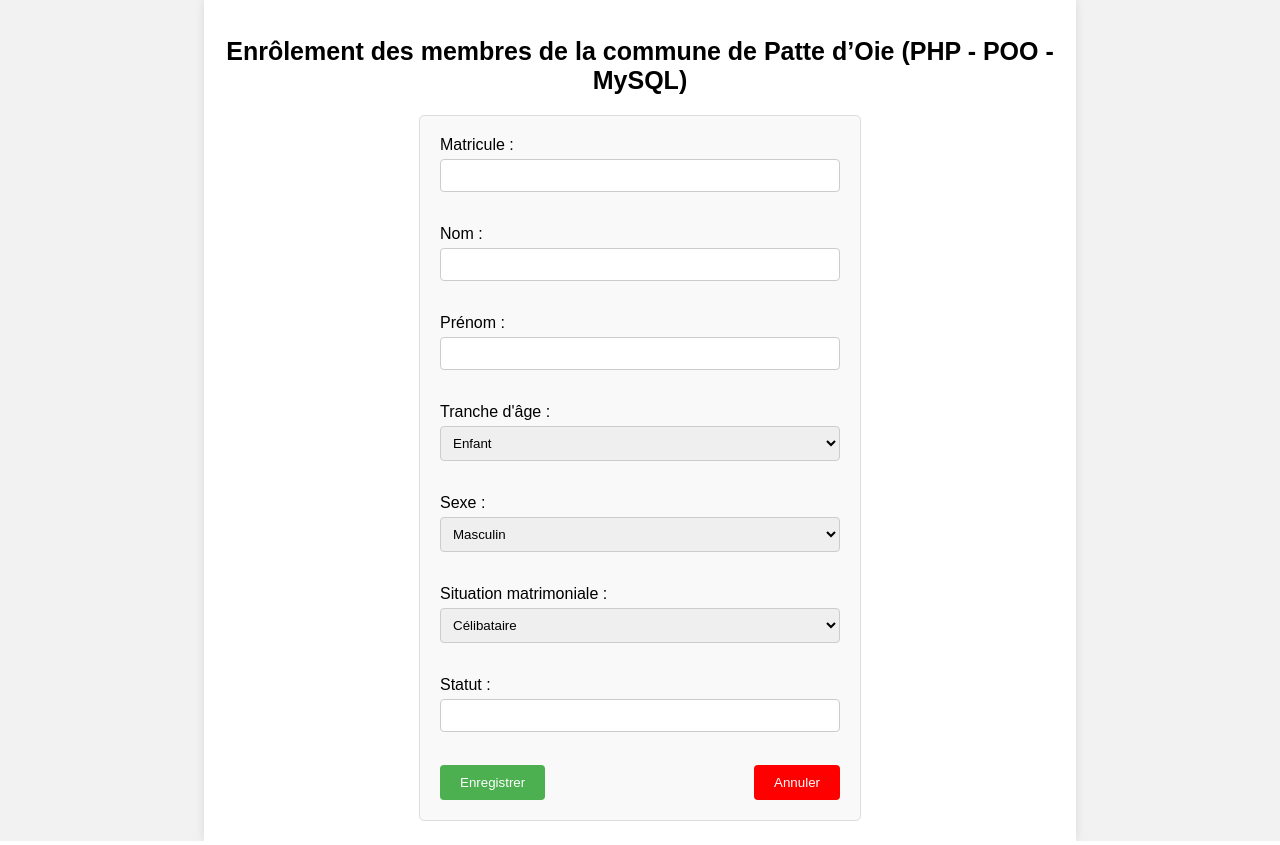
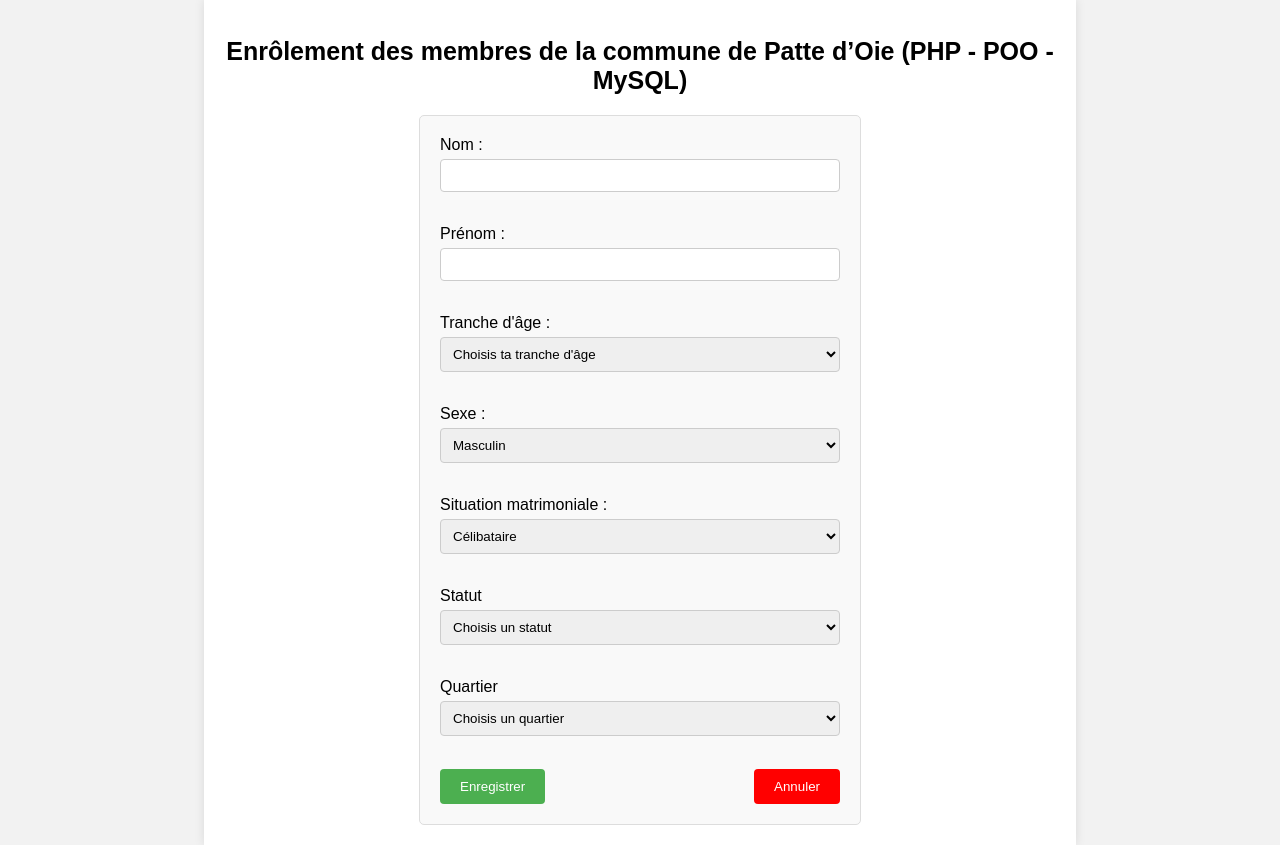
Before and after one commit to ndourmouhammad/Enr-lement-des-membres-de-la-commune, a PHP site: page /create.php in a window 1280 px wide. Run offline with PHP 8.4, Linux system fonts and the light colour scheme; data comes from the database, SQL or seed files in the repository; tables that the repository leaves empty or names only in its code hold one stand-in row (values such as "Sample post").

Commit message:
extensions de la plateforme

```diff
--- a/config.php
+++ b/config.php
@@ -1,22 +1,49 @@
 <?php
 require_once("membre.class.php");
+require_once("statut.class.php");
+require_once("quartier.class.php");
+require_once("tranche.class.php");
+
+
 define('DSN', 'mysql:host=localhost;dbname=commune;charset=utf8');
 define('USER', 'root');
 define('PASSWORD', '');
 
 try {
     $cnx = new PDO(DSN, USER, PASSWORD);
+
+    // Instanciation de Membre
     $matricule="";
     $nom="";
     $prenom="";
-    $trancheAge="";
+    $id_trancheAge=0;
     $sexe="";
     $situationMatrimoniale="";
-    $statut="";
+    $id_statut=0;
+    $id_quartier=0;
 
 
-    $membre = new Membre($matricule, $nom, $prenom, $trancheAge, $sexe,$situationMatrimoniale, $statut, $cnx);
+    $membre = new Membre($matricule, $nom, $prenom, $id_trancheAge, $sexe, $situationMatrimoniale, $id_statut, $id_quartier, $cnx);
     $results = $membre->read();
+
+    // Instanciation de Statut
+    $libelle="";
+
+    $statut = new Statut($cnx, $libelle);
+    $statuts = $statut->getStatut();
+
+    // Instanciation de Quartier
+    $libelle_q="";
+
+    $quartier = new Quartier($cnx, $libelle_q);
+    $quartiers = $quartier->getQuartier();
+
+    // Instanciation de TrancheAge
+    $tranche="";
+
+    $Age = new TrancheAge($cnx, $tranche);
+    $ages = $Age->getAge();
+
 } catch (PDOException $erreur) {
     die('Erreur de connexion : ' . $erreur->getMessage());
 }
--- a/create.php
+++ b/create.php
@@ -1,45 +1,40 @@
 <?php
 require_once("config.php");
 
-
 if ($_SERVER["REQUEST_METHOD"] == "POST") {
     // Récupérer les valeurs soumises par le formulaire
-    $matricule = htmlspecialchars($_POST['matricule']);
     $nom = htmlspecialchars($_POST['nom']);
     $prenom = htmlspecialchars($_POST['prenom']);
-    $trancheAge = htmlspecialchars($_POST['trancheAge']);
+    $id_trancheAge = htmlspecialchars($_POST['trancheAge']);
     $sexe = htmlspecialchars($_POST['sexe']);
     $situationMatrimoniale = htmlspecialchars($_POST['situationMatrimoniale']);
-    $statut = htmlspecialchars($_POST['statut']);
+    $id_statut = htmlspecialchars($_POST['statut']);
+    $id_quartier = htmlspecialchars($_POST['quartier']);
 
-    if ($matricule != "" && $nom != "" && $prenom != "" && $prenom != "" && $trancheAge != "" && $sexe != "" && $situationMatrimoniale != "" && $statut != "") {
-        $membre->create($matricule, $nom, $prenom, $trancheAge, $sexe, $situationMatrimoniale, $statut);
+    if ($nom != "" && $prenom != "" && $id_trancheAge != "" && $sexe != "" && $situationMatrimoniale != "" && $id_statut != "" && $id_quartier != "") {
+        $membre->create($nom, $prenom, $id_trancheAge, $sexe, $situationMatrimoniale, $id_statut, $id_quartier);
     }
 }
+?>
 
+<!DOCTYPE html>
+<html lang="en">
 
-
-?>
-</html><!DOCTYPE html>
-<html lang="en">
 <head>
     <meta charset="UTF-8">
     <meta http-equiv="X-UA-Compatible" content="IE=edge">
-    <meta name="viewport" content="wmatriculeth=device-wmatriculeth, initial-scale=1.0">
-    <title>Enrollement d'un membre</title>
+    <meta name="viewport" content="width=device-width, initial-scale=1.0">
+    <title>Enrôlement d'un membre</title>
     <link rel="stylesheet" href="style.css">
 </head>
+
 <body>
     <div class="container">
         <h1>
-        Enrôlement des membres de la commune de Patte d’Oie
-            (PHP - POO - MySQL)
+            Enrôlement des membres de la commune de Patte d’Oie (PHP - POO - MySQL)
         </h1>
 
         <form action="" method="POST">
-
-        <label for="matricule">Matricule :</label>
-    <input type="text" id="matricule" name="matricule" required><br><br>
             <label for="nom">Nom :</label>
             <input type="text" id="nom" name="nom" required><br><br>
 
@@ -47,11 +42,11 @@ if ($_SERVER["REQUEST_METHOD"] == "POST") {
             <input type="text" id="prenom" name="prenom" required><br><br>
 
             <label for="trancheAge">Tranche d'âge :</label>
-    <select id="trancheAge" name="trancheAge">
-        <option value="Enfant">Enfant</option>
-        <option value="Jeune adulte">Jeune adulte</option>
-        <option value="Adulte">Adulte</option>
-        <option value="Personne âgée">Personne âgée</option>
+            <select name="trancheAge" id="trancheAge" required>
+                <option value="">Choisis ta tranche d'âge</option>
+                <?php foreach ($ages as $age) : ?>
+                    <option value="<?php echo $age->id; ?>"><?php echo $age->tranche; ?></option>
+                <?php endforeach; ?>
             </select><br><br>
 
             <label for="sexe">Sexe :</label>
@@ -68,16 +63,28 @@ if ($_SERVER["REQUEST_METHOD"] == "POST") {
                 <option value="Veuf/Veuve">Veuf/Veuve</option>
             </select><br><br>
 
-    <label for="statut">Statut :</label>
-    <input type="text" id="statut" name="statut"><br><br>
+            <label for="statut">Statut</label>
+            <select name="statut" id="statut" required>
+                <option value="">Choisis un statut</option>
+                <?php foreach ($statuts as $statut) : ?>
+                    <option value="<?php echo $statut->id; ?>"><?php echo $statut->libelle; ?></option>
+                <?php endforeach; ?>
+            </select><br><br>
+
+            <label for="quartier">Quartier</label>
+            <select name="quartier" id="quartier" required>
+                <option value="">Choisis un quartier</option>
+                <?php foreach ($quartiers as $quartier) : ?>
+                    <option value="<?php echo $quartier->id; ?>"><?php echo $quartier->libelle_q; ?></option>
+                <?php endforeach; ?>
+            </select><br><br>
 
             <div class="confirm">
                 <button type="submit">Enregistrer</button>
-    <button type="cancel"> <a href="index.php" > Annuler</a></button>
+                <button type="cancel"><a href="index.php"> Annuler</a></button>
             </div>
-
         </form>
-
     </div>
 </body>
+
 </html>
--- a/crud.interface.php
+++ b/crud.interface.php
@@ -1,6 +1,6 @@
 <?php
 interface Icrud{
-    public function create($matricule, $nom, $prenom, $trancheAge, $sexe, $situationMatrimoniale, $statut);
+    public function create($nom, $prenom, $id_trancheAge, $sexe, $situationMatrimoniale, $id_statut, $id_quartier);
     public function update($matricule, $nom, $prenom, $trancheAge, $sexe, $situationMatrimoniale, $statut);
     public function delete($matricule);
     public function read();
--- a/membre.class.php
+++ b/membre.class.php
@@ -10,23 +10,25 @@ class Membre implements Icrud
     private $matricule;
     private $nom;
     private $prenom;
-    private $trancheAge;
+    private $id_trancheAge;
     private $sexe;
     private $situationMatrimoniale;
-    private $statut;
+    private $id_statut;
+    private $id_quartier;
     private $cnx;
 
 
     // la méthode magique __construct
-    public function __construct($matricule, $nom, $prenom, $trancheAge, $sexe, $situationMatrimoniale, $statut, $cnx)
+    public function __construct($matricule, $nom, $prenom, $id_trancheAge, $sexe, $situationMatrimoniale, $id_statut, $id_quartier, $cnx)
     {
         $this->matricule = $matricule;
         $this->nom = $nom;
         $this->prenom = $prenom;
-        $this->trancheAge = $trancheAge;
+        $this->id_trancheAge = $id_trancheAge;
         $this->sexe = $sexe;
         $this->situationMatrimoniale = $situationMatrimoniale;
-        $this->statut = $statut;
+        $this->id_statut = $id_statut;
+        $this->id_quartier = $id_quartier;
         $this->cnx = $cnx;
     }
 
@@ -60,11 +62,11 @@ class Membre implements Icrud
 
     public function getTrancheAge()
     {
-        return $this->trancheAge;
+        return $this->id_trancheAge;
     }
     public function setTrancheAge($n_trancheAge)
     {
-        $this->trancheAge = $n_trancheAge;
+        $this->id_trancheAge = $n_trancheAge;
     }
 
     public function getSexe()
@@ -87,27 +89,47 @@ class Membre implements Icrud
 
     public function getStatut()
     {
-        return $this->statut;
+        return $this->id_statut;
     }
     public function setStatut($n_statut)
     {
-        $this->statut = $n_statut;
+        $this->id_statut = $n_statut;
+    }
+
+    public function getQuartier()
+    {
+        return $this->id_quartier;
+    }
+    public function setQuartier($n_quartier)
+    {
+        $this->id_quartier = $n_quartier;
     }
 
     // Implementations des methodes de l'interface
-    public function create($matricule, $nom, $prenom, $trancheAge, $sexe, $situationMatrimoniale, $statut)
+    public function create($nom, $prenom, $id_trancheAge, $sexe, $situationMatrimoniale, $id_statut, $id_quartier)
     {
         try {
-            $sql = 'INSERT INTO membre (matricule, nom, prenom, trancheAge, sexe, situationMatrimoniale, statut) VALUES(:matricule, :nom, :prenom, :trancheAge, :sexe, :situationMatrimoniale, :statut)';
-            $req = $this->cnx->prepare($sql);
-            $req->bindValue(':matricule', $matricule);
-            $req->bindValue(':nom', $nom);
-            $req->bindValue(':prenom', $prenom);
-            $req->bindValue(':trancheAge', $trancheAge);
-            $req->bindValue(':sexe', $sexe);
-            $req->bindValue(':situationMatrimoniale', $situationMatrimoniale);
-            $req->bindValue(':statut', $statut);
-            $req->execute();
+            // Insérer le nouveau membre sans spécifier le matricule
+            $sql_insert = 'INSERT INTO membre (nom, prenom, id_trancheAge, sexe, situationMatrimoniale, id_statut, id_quartier) VALUES(:nom, :prenom, :trancheAge, :sexe, :situationMatrimoniale, :statut, :quartier)';
+            $req_insert = $this->cnx->prepare($sql_insert);
+            $req_insert->bindValue(':nom', $nom);
+            $req_insert->bindValue(':prenom', $prenom);
+            $req_insert->bindValue(':trancheAge', $id_trancheAge, PDO::PARAM_INT);
+            $req_insert->bindValue(':sexe', $sexe);
+            $req_insert->bindValue(':situationMatrimoniale', $situationMatrimoniale);
+            $req_insert->bindValue(':statut', $id_statut, PDO::PARAM_INT);
+            $req_insert->bindValue(':quartier', $id_quartier, PDO::PARAM_INT);
+            $req_insert->execute();
+
+            // Récupérer l'ID auto-incrémenté généré
+            $matricule = $this->cnx->lastInsertId();
+
+            // Mise à jour du matricule dans la base de données
+            $sql_update = 'UPDATE membre SET matricule = :matricule WHERE id = :id';
+            $req_update = $this->cnx->prepare($sql_update);
+            $req_update->bindValue(':matricule', "PO_" . $matricule);
+            $req_update->bindValue(':id', $matricule);
+            $req_update->execute();
 
             header("location: index.php");
             exit();
@@ -115,6 +137,7 @@ class Membre implements Icrud
             die("Erreur !: " . $erreur->getMessage() . "<br/>");
         }
     }
+
     public function read()
     {
         try {
@@ -154,7 +177,9 @@ class Membre implements Icrud
             $sql= "DELETE FROM  membre WHERE matricule =:matricule ";
             $req = $this->cnx->prepare($sql);
             $req->bindValue(':matricule', $matricule);
+            var_dump($req->execute());
             $req->execute();
+
             header("location: index.php");
             exit();
 
@@ -165,7 +190,7 @@ class Membre implements Icrud
     public function afficherDetails($matricule)
     {
         try {
-            $sql = "SELECT * FROM membre WHERE matricule = :matricule";
+            $sql = "SELECT * FROM membre JOIN quartier ON quartier.id = id_quartier JOIN statut ON statut.id = id_statut JOIN TrancheAge ON TrancheAge.id = id_trancheAge WHERE matricule = :matricule";
             $req = $this->cnx->prepare($sql);
             $req->bindValue(':matricule', $matricule);
             $req->execute();
--- /dev/null
+++ b/quartier.class.php
@@ -0,0 +1,27 @@
+<?php
+
+class Quartier {
+
+    public $libelle_q;
+    public $cnx;
+
+    public function __construct($cnx, $libelle_q) {
+
+        $this->cnx = $cnx;
+        $this->libelle_q = $libelle_q;
+
+    }
+
+    public function getQuartier()
+{
+    try {
+        $sql = 'SELECT * FROM quartier';
+        $req = $this->cnx->prepare($sql);
+        $req->execute();
+        return $req->fetchAll(PDO::FETCH_OBJ);
+    } catch (PDOException $erreur) {
+        die('Erreur de connexion : ' . $erreur->getMessage());
+    }
+}
+
+}
--- a/read.php
+++ b/read.php
@@ -32,6 +32,7 @@ $results = $membre->afficherDetails($matricule);
                 <th>Sexe</th>
                 <th>Situation matrimoniale</th>
                 <th>Statut</th>
+                <th>Quartier</th>
             </tr>
             <?php
 
@@ -40,10 +41,11 @@ $results = $membre->afficherDetails($matricule);
                                 <td><?= $results['matricule'] ?></td>
                                 <td><?= $results['prenom'] ?></td>
                                 <td><?= $results['nom'] ?></td>
-                                <td><?= $results['trancheAge'] ?></td>
+                                <td><?= $results['tranche'] ?></td>
                                 <td><?= $results['sexe'] ?></td>
                                 <td><?= $results['situationMatrimoniale'] ?></td>
-                                <td><?= $results['statut'] ?></td>
+                                <td><?= $results['libelle'] ?></td>
+                                <td><?= $results['libelle_q'] ?></td>
                             </tr>
             <?php
 
--- /dev/null
+++ b/statut.class.php
@@ -0,0 +1,27 @@
+<?php
+
+class Statut {
+
+    public $libelle;
+    public $cnx;
+
+    public function __construct($cnx, $libelle) {
+
+        $this->cnx = $cnx;
+        $this->libelle = $libelle;
+
+    }
+
+    public function getStatut()
+{
+    try {
+        $sql = 'SELECT * FROM statut';
+        $req = $this->cnx->prepare($sql);
+        $req->execute();
+        return $req->fetchAll(PDO::FETCH_OBJ);
+    } catch (PDOException $erreur) {
+        die('Erreur de connexion : ' . $erreur->getMessage());
+    }
+}
+
+}
--- a/style.css
+++ b/style.css
@@ -79,7 +79,7 @@ form {
     border-radius: 5px;
 }
 
-label {
+label, option {
     display: block;
     margin-bottom: 5px;
 }
--- /dev/null
+++ b/tranche.class.php
@@ -0,0 +1,27 @@
+<?php
+
+class TrancheAge {
+
+    public $tranche;
+    public $cnx;
+
+    public function __construct($cnx, $tranche) {
+
+        $this->cnx = $cnx;
+        $this->tranche = $tranche;
+
+    }
+
+    public function getAge()
+{
+    try {
+        $sql = 'SELECT * FROM TrancheAge';
+        $req = $this->cnx->prepare($sql);
+        $req->execute();
+        return $req->fetchAll(PDO::FETCH_OBJ);
+    } catch (PDOException $erreur) {
+        die('Erreur de connexion : ' . $erreur->getMessage());
+    }
+}
+
+}
```
Also changed, not shown: quartier.sql (renamed from membre.sql, +32 -17 lines), images/detail.svg, images/pen.svg, images/plus.svg, images/trash.svg. Lines whose indentation alone changed are shown as unchanged.
